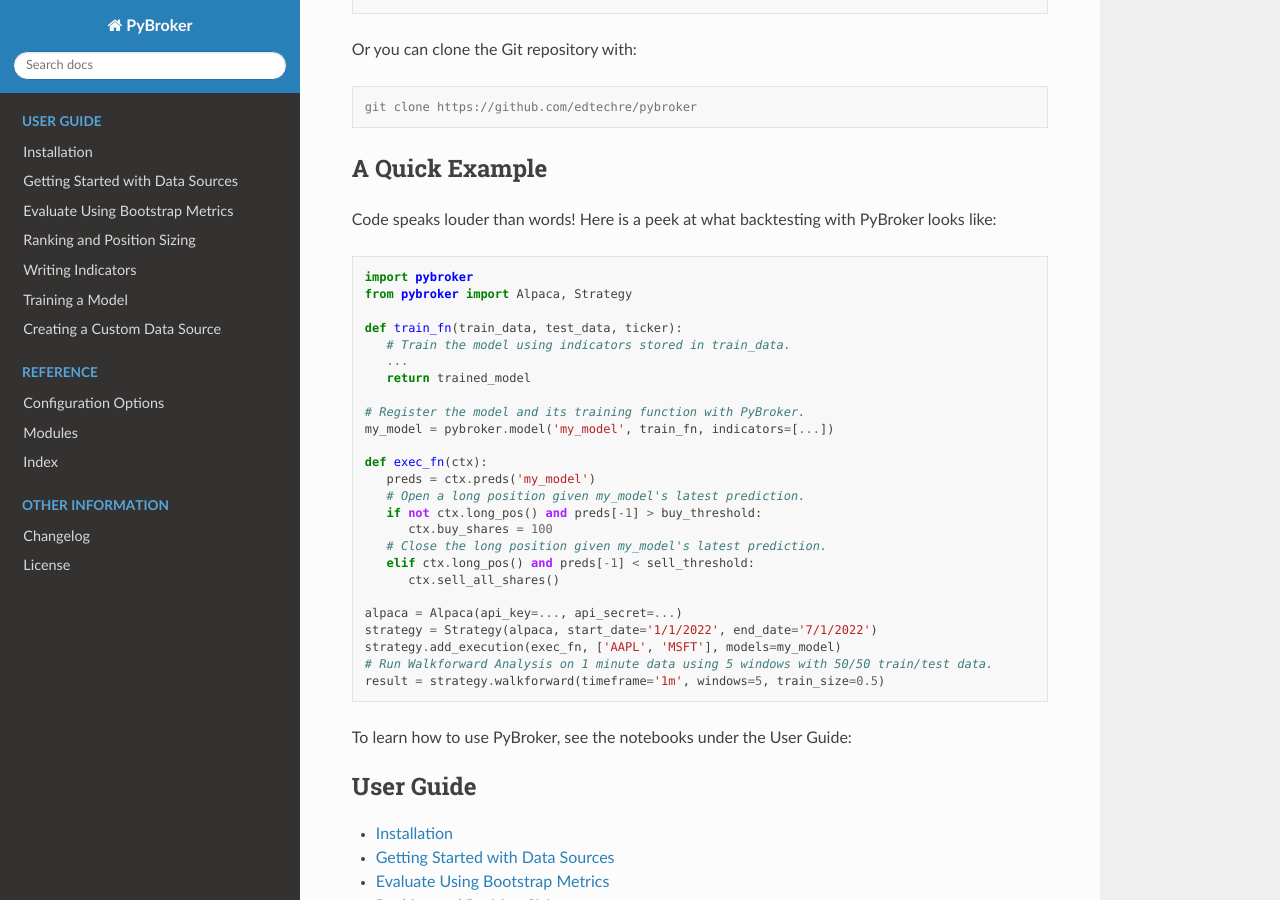
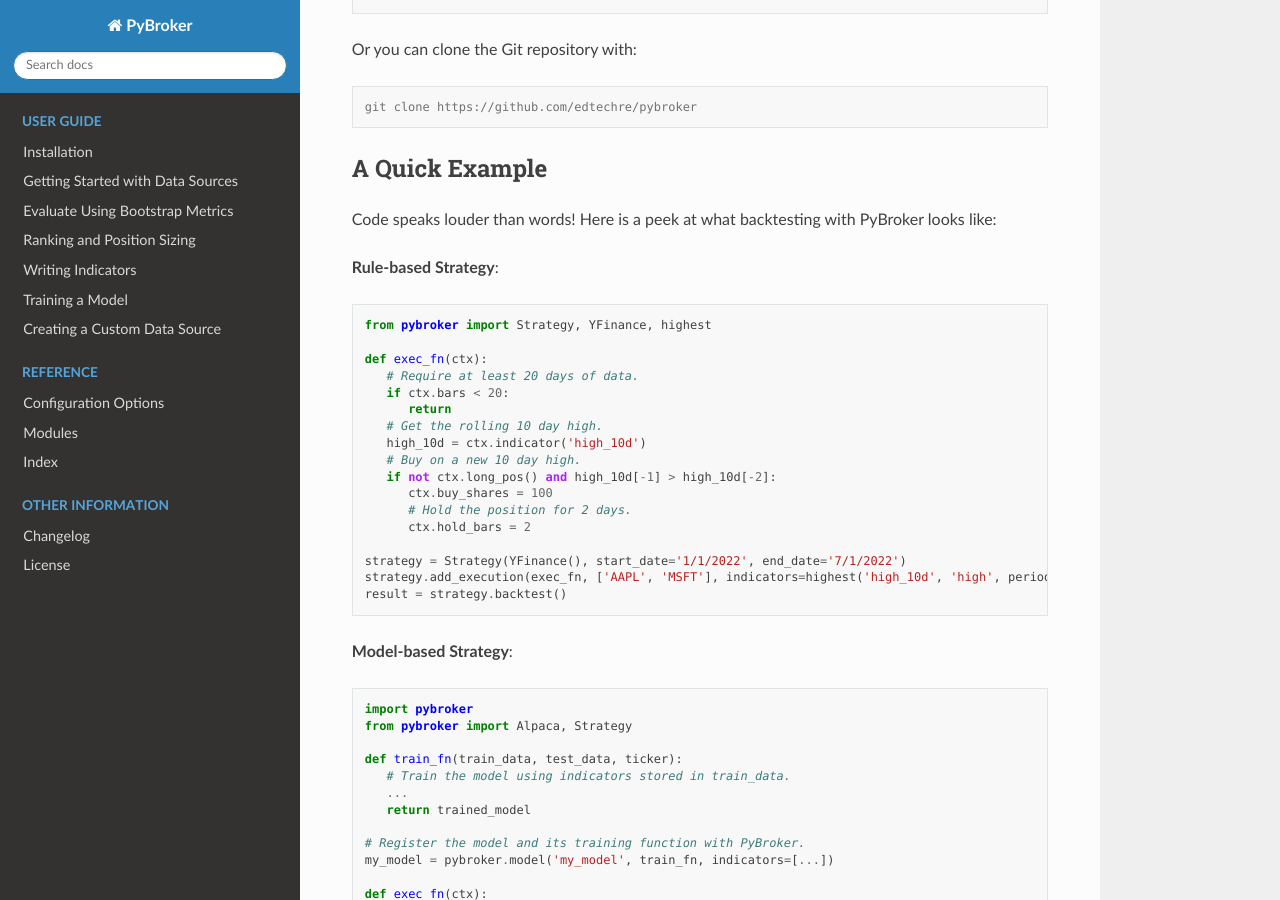
Before and after one commit to edtechre/pybroker, a Sphinx documentation site: the page built from docs/index.rst, in a window 1280 px wide and 900 px high, scrolled down 759 px. Built offline with Sphinx 7.4.7 and the Read the Docs theme 2.0.0, drawn with Linux system fonts in a browser that asks for light colours; pages that are not in the unit, such as notebooks, are missing from menus.

Commit message:
Adds rule-based code example.
Adds rule-based code example to index.rst and README.

```diff
--- a/docs/index.rst
+++ b/docs/index.rst
@@ -73,7 +73,29 @@ A Quick Example
 ===============
 
 Code speaks louder than words! Here is a peek at what backtesting with PyBroker
-looks like::
+looks like:
+
+**Rule-based Strategy**::
+
+   from pybroker import Strategy, YFinance, highest
+
+   def exec_fn(ctx):
+      # Require at least 20 days of data.
+      if ctx.bars < 20:
+         return
+      # Get the rolling 10 day high.
+      high_10d = ctx.indicator('high_10d')
+      # Buy on a new 10 day high.
+      if not ctx.long_pos() and high_10d[-1] > high_10d[-2]:
+         ctx.buy_shares = 100
+         # Hold the position for 2 days.
+         ctx.hold_bars = 2
+
+   strategy = Strategy(YFinance(), start_date='1/1/2022', end_date='7/1/2022')
+   strategy.add_execution(exec_fn, ['AAPL', 'MSFT'], indicators=highest('high_10d', 'high', period=10))
+   result = strategy.backtest()
+
+**Model-based Strategy**::
 
    import pybroker
    from pybroker import Alpaca, Strategy
```
Also changed, not shown: README.md (+24 -0 lines).
